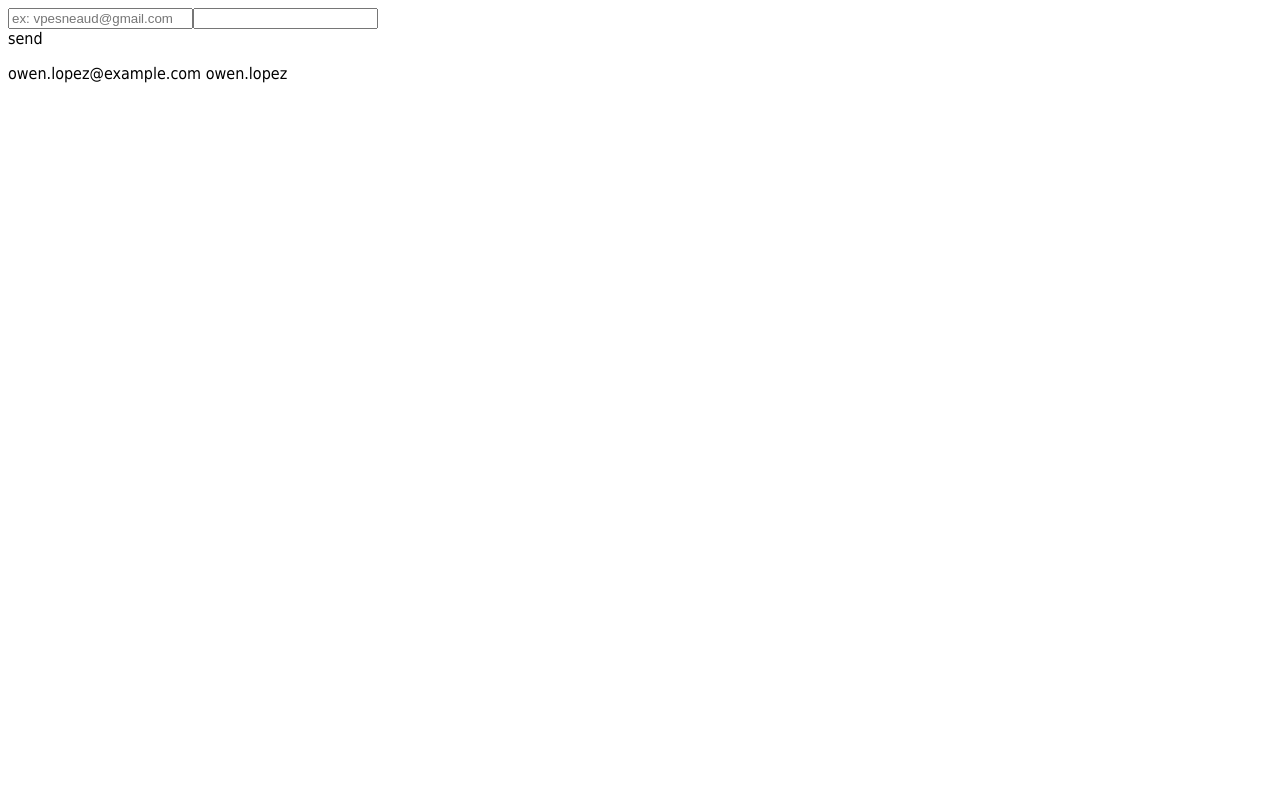
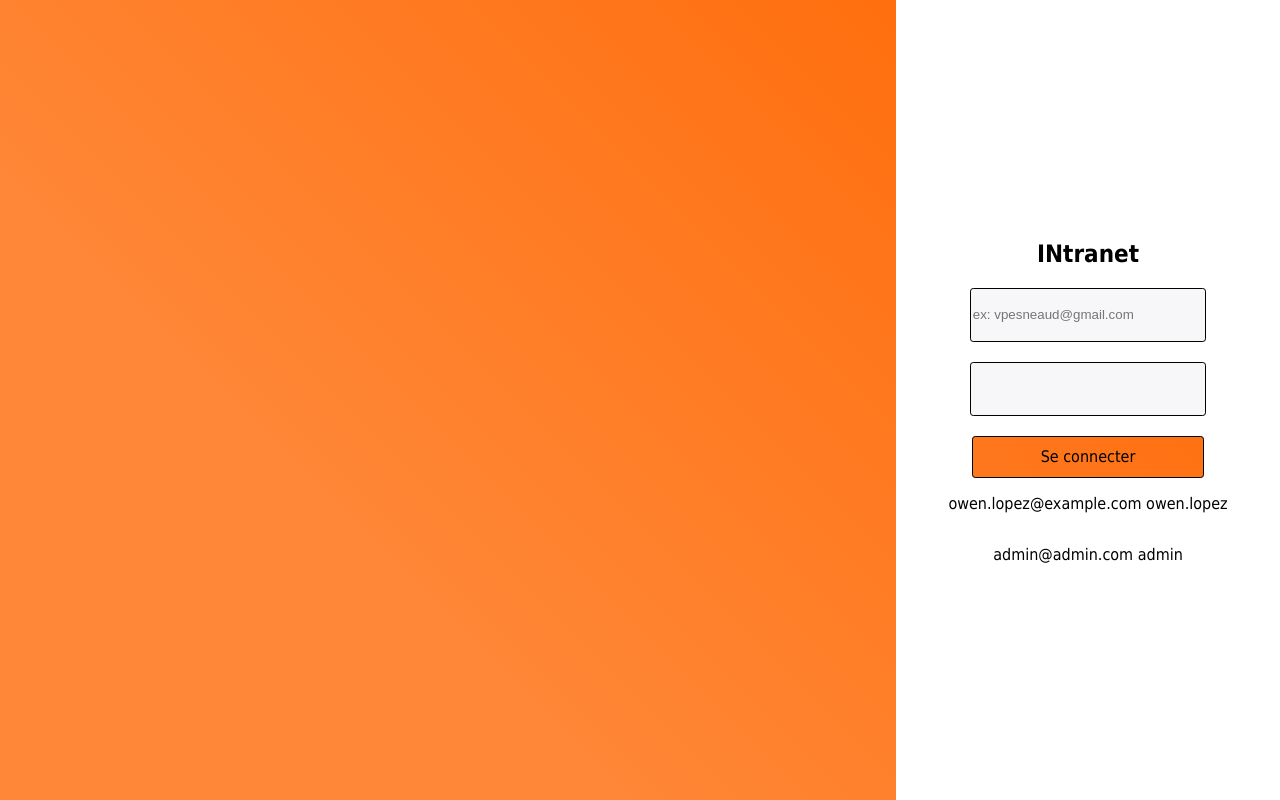
Before and after one commit to vpesneaud/projet-fin-d-annee-intranet, a React (Vite) app in the folder client/: page / in a window 1280 px wide. Built offline with nearby package versions, Linux system fonts and the light colour scheme.

Commit message:
Feat: Navbar + Loginpage CSS

```diff
--- a/client/src/App.css
+++ b/client/src/App.css
@@ -1,3 +1,45 @@
 body {
   font-family: Source Sans Pro,Tahoma,sans-serif;
 }
+
+.login-landing-container{
+  background: linear-gradient(45deg,#ff8737 29.25%,#f60 100%) no-repeat fixed;
+  display: flex;
+  justify-content: flex-end;
+}
+
+.login-form-container {
+  height: 100vh;
+  background-color: white;
+  width: 30vw;
+}
+
+form {
+  display: flex;
+  flex-direction: column;
+  width: 100%;
+  height: 100%;
+  align-items: center;
+  justify-content: center;
+  margin: 0;
+}
+
+input {
+  width: 60%;
+  height: 50px;
+  margin-bottom: 20px;
+  background-color: #f7f7f9;
+  border-radius: 0.2rem;
+  border: 1px black solid;
+}
+
+.send-button {
+  width: 60%;
+  height: 40px;
+  background: linear-gradient(45deg,#ff8737 29.25%,#f60 100%) no-repeat fixed;
+  border-radius: 0.2rem;
+  border: 1px black solid;
+  display: flex;
+  justify-content: center;
+  align-items: center;
+}
--- a/client/src/App.jsx
+++ b/client/src/App.jsx
@@ -48,27 +48,37 @@ export default class App extends Component {
 
   render() {
     return (
-      <div className="">
+      <section className="login-landing-container">
+        <div className="login-form-container">
           <form action="">
+
+            <h1>INtranet</h1>
+
             <input
             type="text"
             placeholder='ex: vpesneaud@gmail.com'
             onChange={this.emailValue}/>
 
             <input
-          type="text"
+            type="password"
             onChange={this.passwordValue}/>
 
             <div
-          onClick={this.onLogin}>send
+            className="send-button"
+            onClick={this.onLogin}>Se connecter
             </div>
 
             <p>
             owen.lopez@example.com owen.lopez
             </p>
 
+            <p>
+            admin@admin.com admin
+            </p>
+
           </form>
         </div>
+      </section>
     )
   }
 }
--- /dev/null
+++ b/client/src/components/navbar.css
@@ -0,0 +1,27 @@
+nav {
+    background-color: red;
+    width: 100%;
+    height: 70px;
+    display: flex;
+}
+
+body {
+    margin: 0
+}
+
+nav div {
+    width: 50%;
+    display: flex;
+    align-items: center;
+    padding: 0 20px 0 20px;
+}
+
+.navbar-div-right {
+    justify-content: flex-end;
+}
+
+.profile-picture-navbar {
+    border-radius: 50%;
+    height: 80%;
+    margin: 0 20px 0 20px;
+}
--- a/client/src/components/navbar.jsx
+++ b/client/src/components/navbar.jsx
@@ -0,0 +1,47 @@
+import React, { Component } from "react"
+import './navbar.css'
+import { Link } from "react-router-dom"
+
+export default class Navbar extends Component {
+
+    state = {
+        userData: JSON.parse(localStorage.user)
+    }
+
+    componentDidMount() {
+        console.log(this.state)
+    }
+
+    render() {
+        return (
+            <nav>
+                <div>
+                    <h1>INtranet</h1>
+                </div>
+                <div className="navbar-div-right">
+
+                { this.state.userData.data.user.isAdmin === true && (
+                    <Link to="/ajouter-collaborateur">
+                        <p>Ajouter</p>
+                    </Link>
+                )}
+
+                <Link to="/collaborateurs">
+                    <p>
+                        Liste
+                    </p>
+                </Link>
+
+                <img src={this.state.userData.data.user.photo} alt="user profile picture" className="profile-picture-navbar"/>
+
+                <Link to="/">
+                    <p>
+                        se deconnecter
+                    </p>
+                </Link>
+
+                </div>
+            </nav>
+        )
+    }
+}
--- a/client/src/main.jsx
+++ b/client/src/main.jsx
@@ -3,6 +3,7 @@ import ReactDOM from 'react-dom/client'
 import App from './App'
 import './index.css'
 import Home from './views/home'
+import Navbar from './components/navbar'
 
 import { BrowserRouter, Routes, Route } from "react-router-dom";
 
--- a/client/src/views/home.jsx
+++ b/client/src/views/home.jsx
@@ -1,9 +1,18 @@
 import React, { Component } from "react"
+import Navbar from "../components/navbar"
 
 export default class Home extends Component {
+
+    componentDidMount() {
+
+    }
+
     render() {
         return (
-            <h1>fsdfdsfsdf</h1>
+            <section>
+                <Navbar/>
+                <h1>fsdfdsfsdf</h1>
+            </section>
         )
     }
 }
```
Lines whose indentation alone changed are shown as unchanged.
